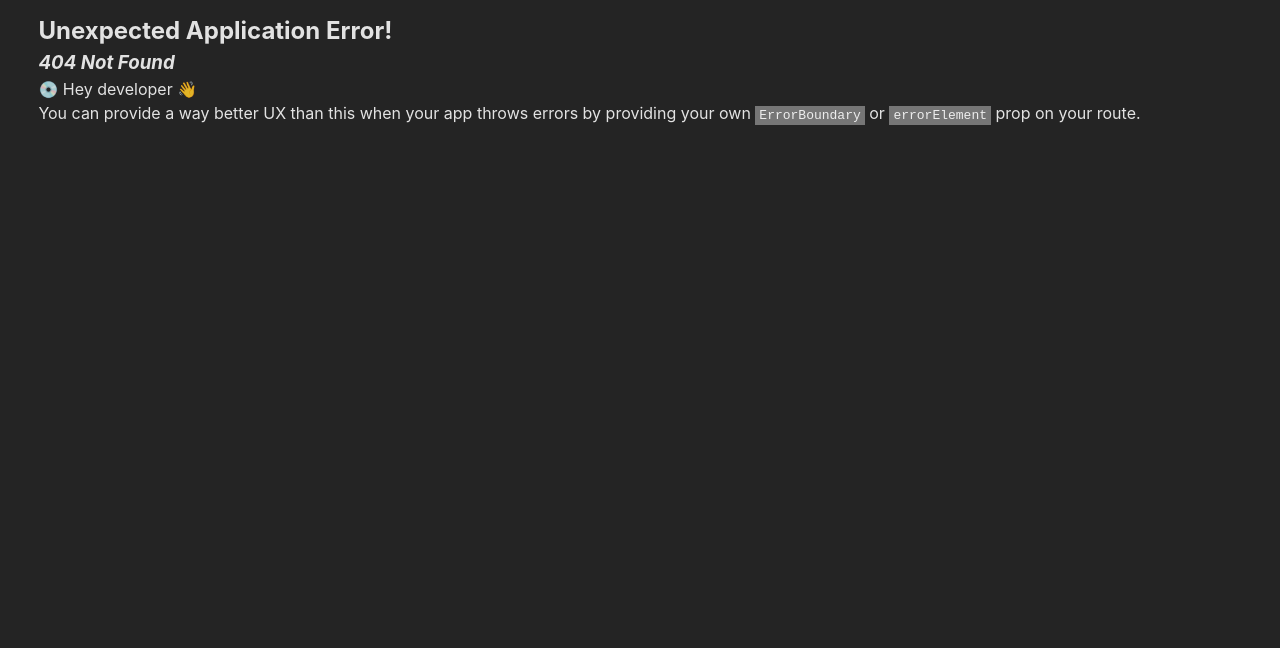
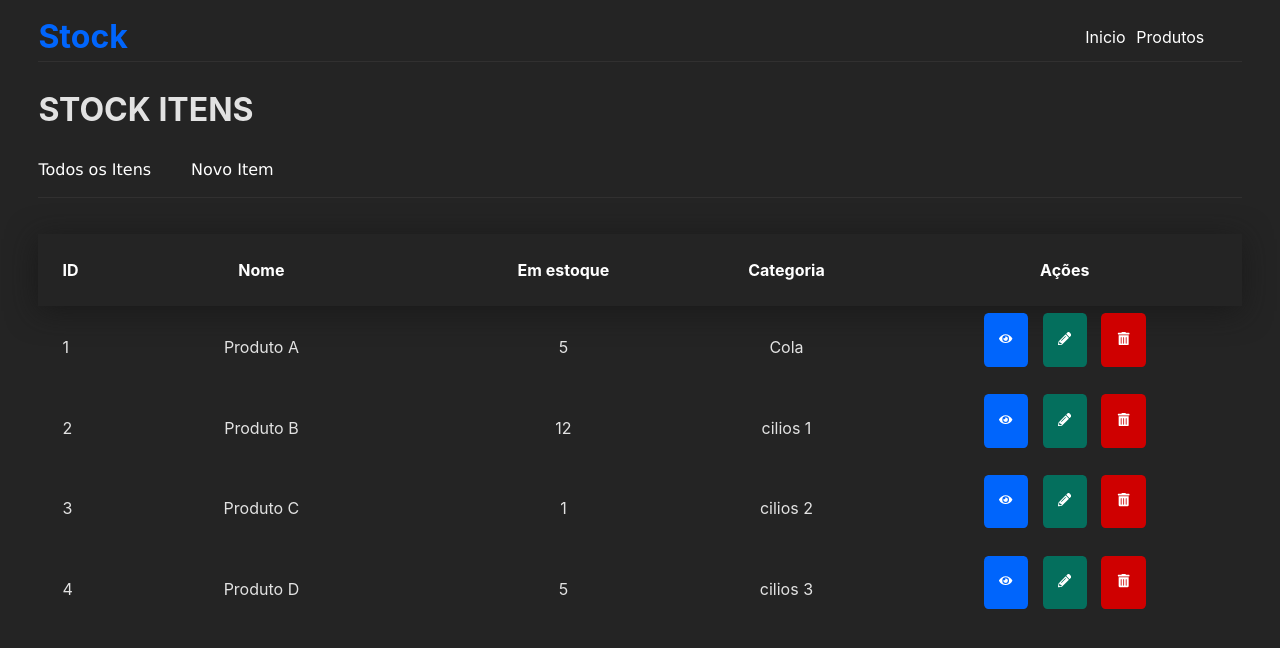
Before and after one commit to EriclysLuckas/React-Nextjs, a React (Vite) app in the folder stockProducts/: page /produtos/all in a window 1280 px wide. Before the commit this address had no page. Shown: the top 648 px of the page. Built offline with nearby package versions, Linux system fonts and the light colour scheme; data requests are answered from the project's data file.

Commit message:
Rotas ajustadas

```diff
--- /dev/null
+++ b/stockProducts/src/Components/FormItem/FormItem.jsx
@@ -0,0 +1,9 @@
+export default function FormItens() {
+
+  return(
+
+    <div><p>form</p></div>
+  )
+
+
+}
--- a/stockProducts/src/Components/MenuItensNav/MenuItensNav.jsx
+++ b/stockProducts/src/Components/MenuItensNav/MenuItensNav.jsx
@@ -10,8 +10,8 @@ export default function MenuItensGeneralScreen() {
             <h1>STOCK ITENS</h1>
             <div className={style.MenuItensGeneralScreen} >
 
-                <p > <Link to="/" className={style.linkGeneral}>Todos os Itens </Link></p>
-                <p > <Link to="/" className={style.linkGeneral}> Novo Item</Link></p>
+                <p > <Link to="/produtos/all" className={style.linkGeneral}>Todos os Itens </Link></p>
+                <p > <Link to="/produtos/newitem" className={style.linkGeneral}> Novo Item</Link></p>
 
             </div>
         </>
--- a/stockProducts/src/Components/TableGeneralItens/TableGeneralItens.jsx
+++ b/stockProducts/src/Components/TableGeneralItens/TableGeneralItens.jsx
@@ -14,7 +14,7 @@ export default function TableGeneralItens() {
     <thead>
       <tr className = {style.TableGeneralItensTRhead}>
         <th scope="col">ID  </th>
-        <th scope="col"> Nome</th>
+        <th scope="col" className = {style.name}> Nome</th>
         <th scope="col">  Em estoque</th>
         <th scope="col"> Categoria</th>
         <th scope="col"> Ações </th>
@@ -27,7 +27,7 @@ export default function TableGeneralItens() {
 
         <tr key={products.id} >
           <td>{products.id}</td>
-          <td>{products.name}</td>
+          <td >{products.name}</td>
           <td>{products.quantity}</td>
           <td> {products.category}</td>
           <div className = {style.btnAction}>
--- a/stockProducts/src/Components/TableGeneralItens/TableGeneralItens.module.css
+++ b/stockProducts/src/Components/TableGeneralItens/TableGeneralItens.module.css
@@ -67,3 +67,6 @@ tbody tr td button {
 .edit{
   background-color: #046f5d;
 }
+.name{
+  width: 30%;
+}
--- a/stockProducts/src/routes.jsx
+++ b/stockProducts/src/routes.jsx
@@ -3,6 +3,7 @@ import RootLayout from './pages/LayoutRoot';
 import { Home } from './pages/Home/Home';
 import ScreenItensGeneral from './pages/ScreenItensGeneral/ScreenItensGeneral';
 import TableGeneralItens from './Components/TableGeneralItens/TableGeneralItens';
+import FormItens from './Components/FormItem/FormItem';
 
 const router = createBrowserRouter([
   {
@@ -15,10 +16,10 @@ const router = createBrowserRouter([
       {
         path: "produtos",
         element: <ScreenItensGeneral />,
-         children: [
-         { index: true, element: <TableGeneralItens /> },
-            // { path: "all", element: <TableGeneralItens/> },
-          //   { path: "id", element: <ItemID /> },
+        children: [
+          { index: true, element: <TableGeneralItens /> },
+          { path: "all", element: <TableGeneralItens /> },
+          { path: "newitem", element: <FormItens /> },
           //   { path: ":id/update", element: <UpdateItem /> },
         ],
       }
```
